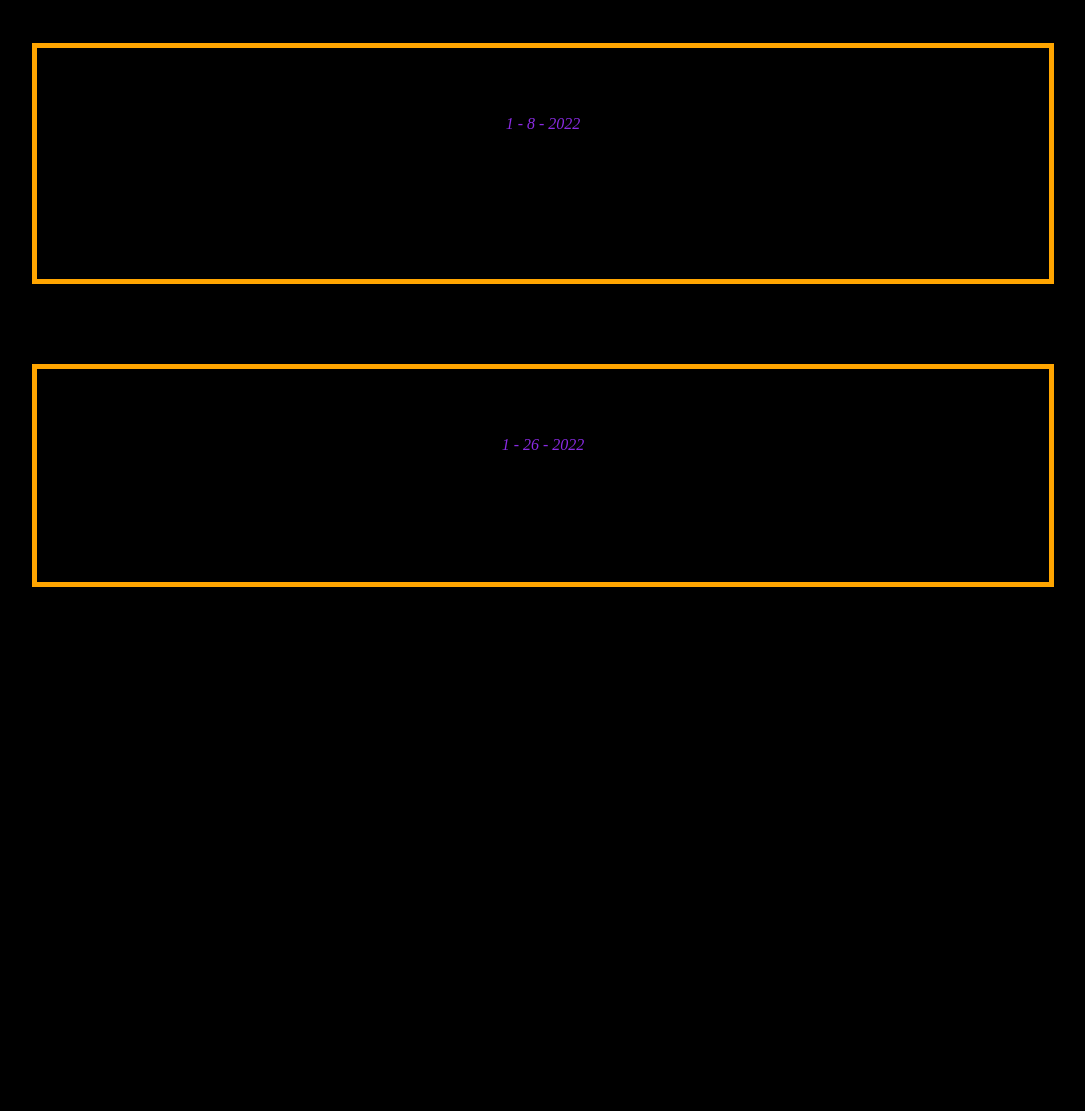
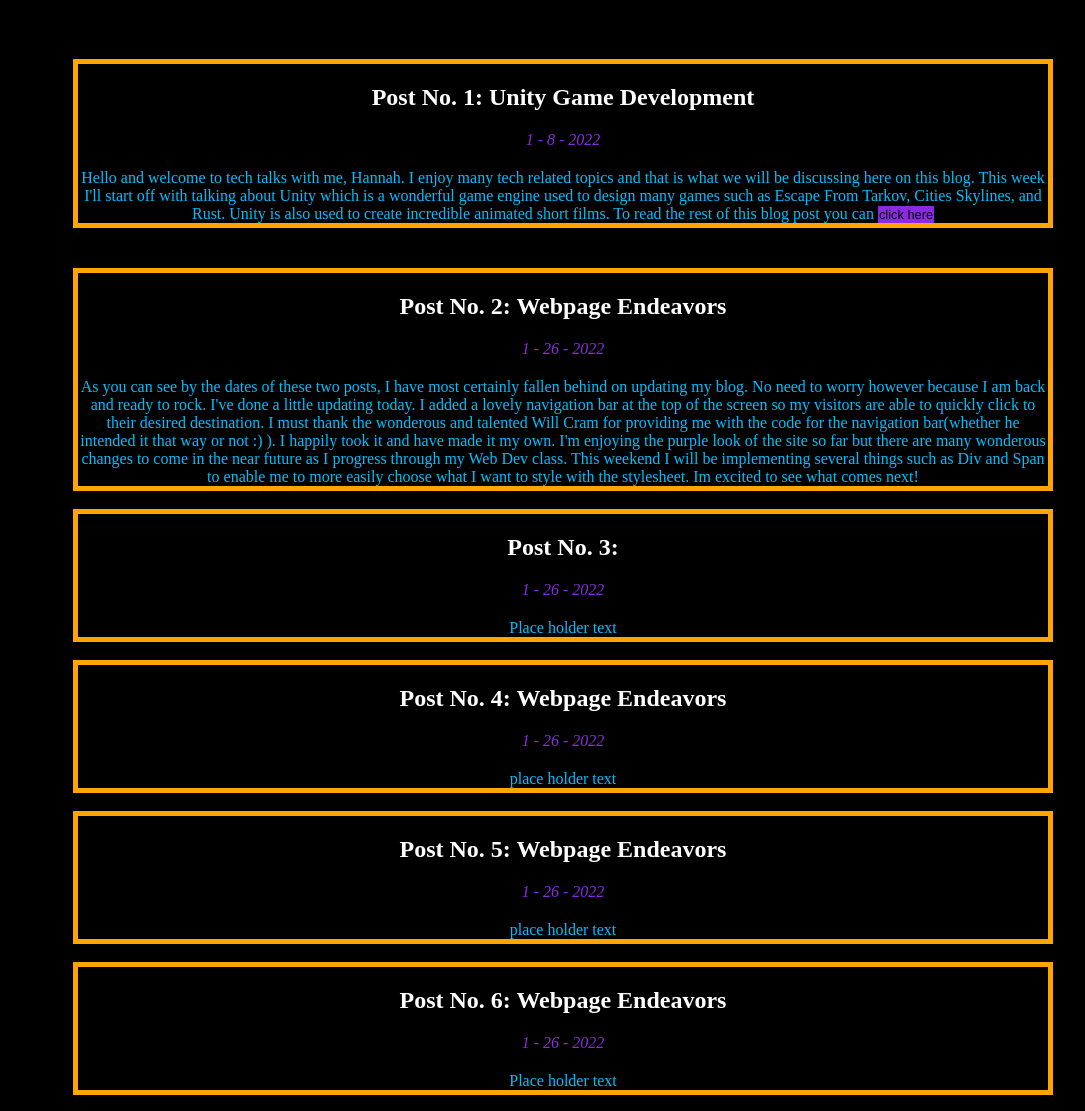
Before and after one commit to AngelHannah/TechTalksWithHannah, a plain HTML site: page index.html in a window 1280 px wide. Shown: the part 417-1528 px from the top of the page, without its empty margins (97-1182 px from the left). Before the commit the page ends 1052 px from the top, so only its background shows below. Drawn offline with Linux system fonts and the light colour scheme.

Commit message:
Restructured index.html

```diff
--- a/index.html
+++ b/index.html
@@ -23,34 +23,86 @@
         </nav>
         <br>
 
-       <nav>
+        <ul>
+            <li>
+            <nav id = "container">
             <p>
-            <div class = "blog-post" id = "container">
+                <div class = "blog-post" >
                     <h2 class = "post-title">Post No. 1: Unity Game Development</h2>
                     <p><em>1 - 8 - 2022</em></p>
 
                         Hello and welcome to tech talks with me, Hannah. I enjoy many tech related topics and that is what we will be discussing here on this blog. This week I'll start off with talking about Unity which is a
-                wonderful game engine used to design many games such as Escape From Tarkov, Cities Skylines, and Rust. Unity is also used to create incredible animated short films. This past summer I was lucky enough
-                to meet a great friend who taught me the basics of Unity. I am definitely still a humble beginner in the big world of game development but learning to use Unity has been an exciting experience for me so far
-                which I plan to continue with in the immediate future. So far I have started with my first project building a small kart racing game. My next interest will be in creating a small interactive learning game
-                for my daughter because I think it would be wonderful to be able to use my talents to create a personalized game for my child.
-
-
+                        wonderful game engine used to design many games such as Escape From Tarkov, Cities Skylines, and Rust. Unity is also used to create incredible animated short films. To read the rest of this blog post you can <a  class = "post-link" href="BlogPost1.html">click here</a>
                 </div>
             </p>
             </nav>
+            </li>
 
-        <nav>
-        <p>
-            <div class = "blog-post" id = container>
+            <li>
+                <nav id = "container">
+
+                        <div class = "blog-post">
                             <h2 class = "post-title">Post No. 2: Webpage Endeavors</h2>
                             <p><em>1 - 26 - 2022</em></p>
 
                                 As you can see by the dates of these two posts, I have most certainly fallen behind on updating my blog. No need to worry however because I am back and ready to rock. I've done a little updating today. I added a lovely navigation bar at the top of the screen so my visitors are able to quickly click to their desired destination. I must thank the wonderous and talented Will Cram for providing me with the code for the navigation bar(whether he intended it that way or not :) ). I happily took it and have made it my own. I'm enjoying the purple look of the site so far but there are many wonderous changes to come in the near future as I progress through my Web Dev class. This weekend I will be implementing several things such as Div and Span to enable me to more easily choose what I want to style with the stylesheet. Im excited to see what comes next!
+                        </div>
 
+                </nav>
+            </li>
+            <br>
+            <li>
+                <nav id = "container">
+
+                        <div class = "blog-post">
+                            <h2 class = "post-title">Post No. 3: </h2>
+                            <p><em>1 - 26 - 2022</em></p>
+
+                                Place holder text
                         </div>
-        </p>
+
                 </nav>
+            </li>
+            <br>
+            <li>
+                <nav id = "container">
+
+                        <div class = "blog-post">
+                            <h2 class = "post-title">Post No. 4: Webpage Endeavors</h2>
+                            <p><em>1 - 26 - 2022</em></p>
+
+                                place holder text
+                        </div>
+
+                </nav>
+            </li>
+            <br>
+            <li>
+                <nav id = "container">
+
+                        <div class = "blog-post">
+                            <h2 class = "post-title">Post No. 5: Webpage Endeavors</h2>
+                            <p><em>1 - 26 - 2022</em></p>
+
+                                place holder text
+                        </div>
+
+                </nav>
+            </li>
+            <br>
+            <li>
+                <nav id = "container">
+
+                        <div class = "blog-post">
+                            <h2 class = "post-title">Post No. 6: Webpage Endeavors</h2>
+                            <p><em>1 - 26 - 2022</em></p>
+
+                                Place holder text
+                        </div>
+
+                </nav>
+            </li>
+        </ul>
 
 
 
--- a/style/blogpoststyle.css
+++ b/style/blogpoststyle.css
@@ -22,8 +22,8 @@ div{
     color:blueviolet;
 }
 
-#blog-date{
-
+#post-date{
+    color: orange;
 }
 
 #container{
--- a/style/style.css
+++ b/style/style.css
@@ -15,6 +15,33 @@ div{
     margin: 0 auto;
 }
 
+.blog-post{
+    color: deepskyblue;
+}
+
+.post-title{
+    color:white;
+}
+
+.blog-title{
+    color:blueviolet;
+}
+
+.post-date{
+    color: orange;
+}
+
+.post-link{
+    font-family: 'Franklin Gothic Medium', 'Arial Narrow', Arial, sans-serif;
+    text-align: center;
+    padding: 1px;
+    background-color: blueviolet;
+    text-decoration: none;
+    font-size: .8em;
+    color: black;
+    transition: background-color .2s, color .2s;
+}
+
 nav{
     display:grid;
     text-align: center;
```
Also changed, not shown: BlogPost1.html (+3 -3 lines). Lines whose indentation alone changed are shown as unchanged.
